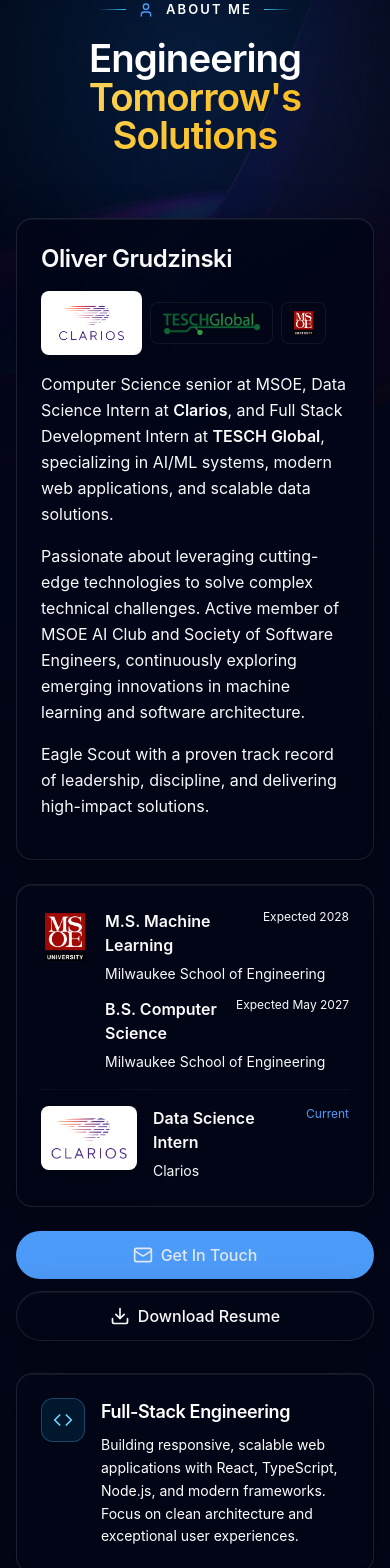
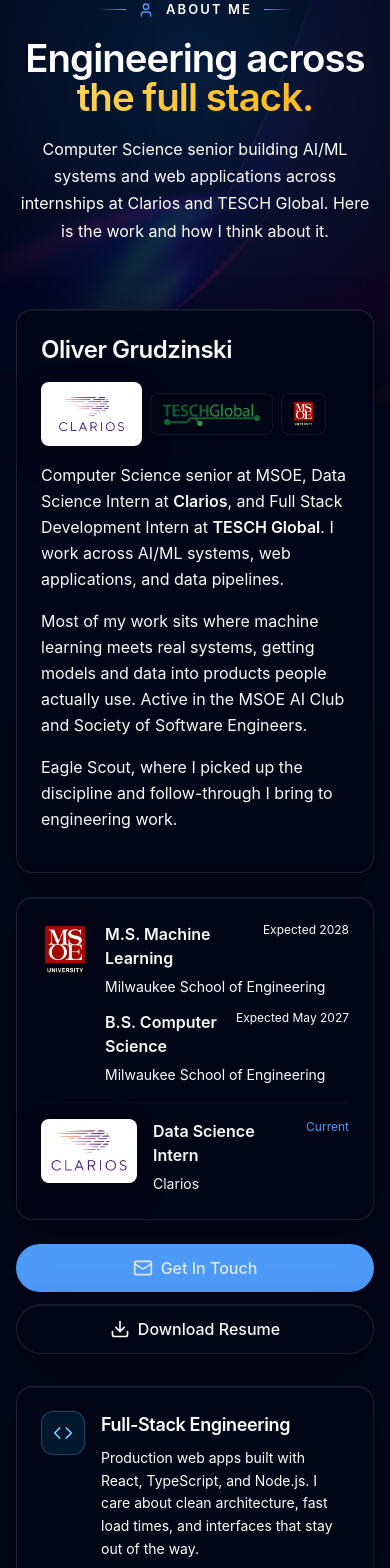
Before and after one commit to grudzinskio/Personal_Website, a React (Vite) app: page /about in a window 390 px wide. Shown: the part 120-1688 px from the top of the page. Built offline with nearby package versions, Linux system fonts and the light colour scheme.

Commit message:
cleaning up about and contact sections

```diff
--- a/src/components/sections/AboutSection.jsx
+++ b/src/components/sections/AboutSection.jsx
@@ -38,16 +38,22 @@
                         <span>About Me</span>
                     </motion.div>
 
-                    <h2 className="section-title">
-                        Engineering
-                        <span className="block text-gradient-warm">Tomorrow's Solutions</span>
-                    </h2>
+                    <h1 className="section-title">
+                        Engineering across
+                        <span className="block text-gradient-warm">the full stack.</span>
+                    </h1>
+
+                    <p className="section-copy">
+                        Computer Science senior building AI/ML systems and web applications
+                        across internships at Clarios and TESCH Global. Here is the work and
+                        how I think about it.
+                    </p>
                 </AnimatedSection>
 
                 {/* Content Grid */}
                 <div className="grid grid-cols-1 lg:grid-cols-2 gap-8 sm:gap-12 items-start">
                     {/* Left Column: Bio */}
-                    <AnimatedSection delay={0.2}>
+                    <AnimatedSection delay={0.05}>
                         <div className="space-y-6">
                             {/* Name and logos */}
                             <div className="glass-card p-6 rounded-2xl">
@@ -155,7 +161,7 @@
                     </AnimatedSection>
 
                     {/* Right Column: Expertise Cards */}
-                    <AnimatedSection delay={0.4}>
+                    <AnimatedSection delay={0.15}>
                         <div className="grid grid-cols-1 gap-6">
                             {aboutData.expertise.map((item, index) => {
                                 const IconComponent = iconMap[item.icon];
--- a/src/components/sections/ContactSection.jsx
+++ b/src/components/sections/ContactSection.jsx
@@ -18,13 +18,14 @@
                         <span>Let's Connect</span>
                     </motion.div>
 
-                    <h2 className="section-title">
-                        Professional
-                        <span className="block text-gradient-warm">Contact</span>
-                    </h2>
+                    <h1 className="section-title">
+                        Let's build
+                        <span className="block text-gradient-warm pb-[0.3em] -mb-[0.3em]">something together.</span>
+                    </h1>
 
                     <p className="section-copy">
-                        Reach out for software engineering, AI, data, or internship opportunities. I typically respond by email.
+                        Open to software engineering, AI, and data roles, and to a good technical
+                        conversation. Email is the fastest way to reach me.
                     </p>
                 </AnimatedSection>
 
--- a/src/data/about.json
+++ b/src/data/about.json
@@ -3,9 +3,9 @@
     "name": "Oliver Grudzinski",
     "title": "Computer Science Student & Data Science Intern",
     "description": [
-      "Computer Science senior at MSOE, Data Science Intern at Clarios, and Full Stack Development Intern at TESCH Global, specializing in AI/ML systems, modern web applications, and scalable data solutions.",
-      "Passionate about leveraging cutting-edge technologies to solve complex technical challenges. Active member of MSOE AI Club and Society of Software Engineers, continuously exploring emerging innovations in machine learning and software architecture.",
-      "Eagle Scout with a proven track record of leadership, discipline, and delivering high-impact solutions."
+      "Computer Science senior at MSOE, Data Science Intern at Clarios, and Full Stack Development Intern at TESCH Global. I work across AI/ML systems, web applications, and data pipelines.",
+      "Most of my work sits where machine learning meets real systems, getting models and data into products people actually use. Active in the MSOE AI Club and Society of Software Engineers.",
+      "Eagle Scout, where I picked up the discipline and follow-through I bring to engineering work."
     ]
   },
   "education": [
@@ -28,22 +28,22 @@
   "expertise": [
     {
       "title": "Full-Stack Engineering",
-      "description": "Building responsive, scalable web applications with React, TypeScript, Node.js, and modern frameworks. Focus on clean architecture and exceptional user experiences.",
+      "description": "Production web apps built with React, TypeScript, and Node.js. I care about clean architecture, fast load times, and interfaces that stay out of the way.",
       "icon": "Code"
     },
     {
       "title": "AI & Machine Learning",
-      "description": "Developing intelligent systems using computer vision, NLP, and reinforcement learning. Expertise in PyTorch, TensorFlow, and LLM integration for production environments.",
+      "description": "Applied work across computer vision, NLP, and LLM integration, using PyTorch and TensorFlow to ship models that hold up outside the notebook.",
       "icon": "User"
     },
     {
       "title": "Agile Project Leadership",
-      "description": "Leading cross-functional teams using Scrum and Agile methodologies. Driving efficient delivery through clear communication, iterative development, and strategic planning.",
+      "description": "Leading cross-functional teams with Scrum: clear communication, short iterations, and work that actually gets finished.",
       "icon": "Briefcase"
     },
     {
       "title": "Backend & Cloud Architecture",
-      "description": "Designing robust APIs, microservices, and database systems. Proficient in AWS, Docker, and building scalable cloud-native applications for high-performance computing.",
+      "description": "APIs, services, and data layers designed to scale. Comfortable across AWS, Docker, and containerized deployments.",
       "icon": "Server"
     }
   ]
--- a/src/data/projects.json
+++ b/src/data/projects.json
@@ -76,7 +76,7 @@
         {
             "id": 11,
             "title": "OncoGrid AI",
-            "description": "Dual-AI population health system answering where cancer rates are rising (macro) and which demographic cohorts face the worst mortality-to-incidence gap (micro). Macro layer: Auto-ARIMA + Facebook Prophet time-series ensemble forecasting 5-year state-level cancer incidence across the US. Micro layer: serverless PyCaret Gradient Boosting classifier (AUC 0.9781) flagging high-risk demographic cohorts. A custom spatial allocation engine joins both signals in Unity Catalog, applying H3 hexagonal indexing and Haversine deduplication to score 83,000+ CDC SVI census tracts against existing oncology centers. Simulated 300-machine rollout: 2,850 early detections vs. 975 under a volume-only baseline — a 192% uplift representing $456M+ in projected ecosystem value. Full Lakehouse stack: Delta Lake, Lakeflow SDP, MLflow, MosaicML, and Unity Catalog. Interface: GPU-accelerated deck.gl spatial simulator (FastAPI + React) and a LangGraph conversational agent that produces evidence-backed deployment memos.",
+            "description": "Dual-AI population health system answering where cancer rates are rising (macro) and which demographic cohorts face the worst mortality-to-incidence gap (micro). Macro layer: Auto-ARIMA + Facebook Prophet time-series ensemble forecasting 5-year state-level cancer incidence across the US. Micro layer: serverless PyCaret Gradient Boosting classifier (AUC 0.9781) flagging high-risk demographic cohorts. A custom spatial allocation engine joins both signals in Unity Catalog, applying H3 hexagonal indexing and Haversine deduplication to score 83,000+ CDC SVI census tracts against existing oncology centers. Simulated 300-machine rollout: 2,850 early detections vs. 975 under a volume-only baseline, a 192% uplift representing $456M+ in projected ecosystem value. Full Lakehouse stack: Delta Lake, Lakeflow SDP, MLflow, MosaicML, and Unity Catalog. Interface: GPU-accelerated deck.gl spatial simulator (FastAPI + React) and a LangGraph conversational agent that produces evidence-backed deployment memos.",
             "image": "/projects/ONCO_GRID_AI.webp",
             "tags": [
                 "Python",
--- a/src/pages/Projects.jsx
+++ b/src/pages/Projects.jsx
@@ -76,7 +76,7 @@
 
                         <h1 className="section-title">
                             Featured
-                            <span className="block text-gradient-warm">Projects</span>
+                            <span className="block text-gradient-warm pb-[0.3em] -mb-[0.3em]">Projects</span>
                         </h1>
 
                         <p className="section-copy">
```
Also changed, not shown: src/components/sections/CocoArchitectureShowcase.tsx (+9 -6 lines).
